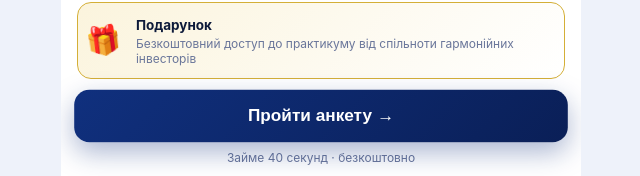
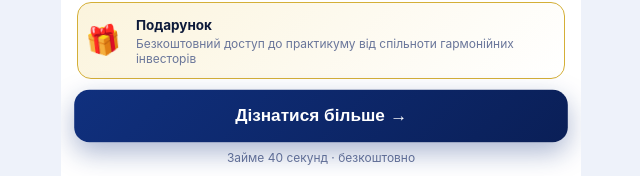
Before and after one commit to VitalijMendaluk/tokenizowana, a website: page index.html in a window 1280 px wide. Shown: the part 621-797 px from the top of the page, 319-959 px from the left. Drawn offline with Linux system fonts and the light colour scheme; no server answers.

Commit message:
Update index.html

```diff
--- a/index.html
+++ b/index.html
@@ -346,7 +346,7 @@ h2{ font-size:21px; line-height:1.3; margin:0 0 16px; letter-spacing:-.01em; }
     </div>
 
     <div class="cta-wrap">
-      <button class="btn pulse" data-go="q1">Пройти анкету →</button>
+      <button class="btn pulse" data-go="q1">Дізнатися більше →</button>
       <div class="under-cta">Займе 40 секунд · безкоштовно</div>
     </div>
   </section>
```
